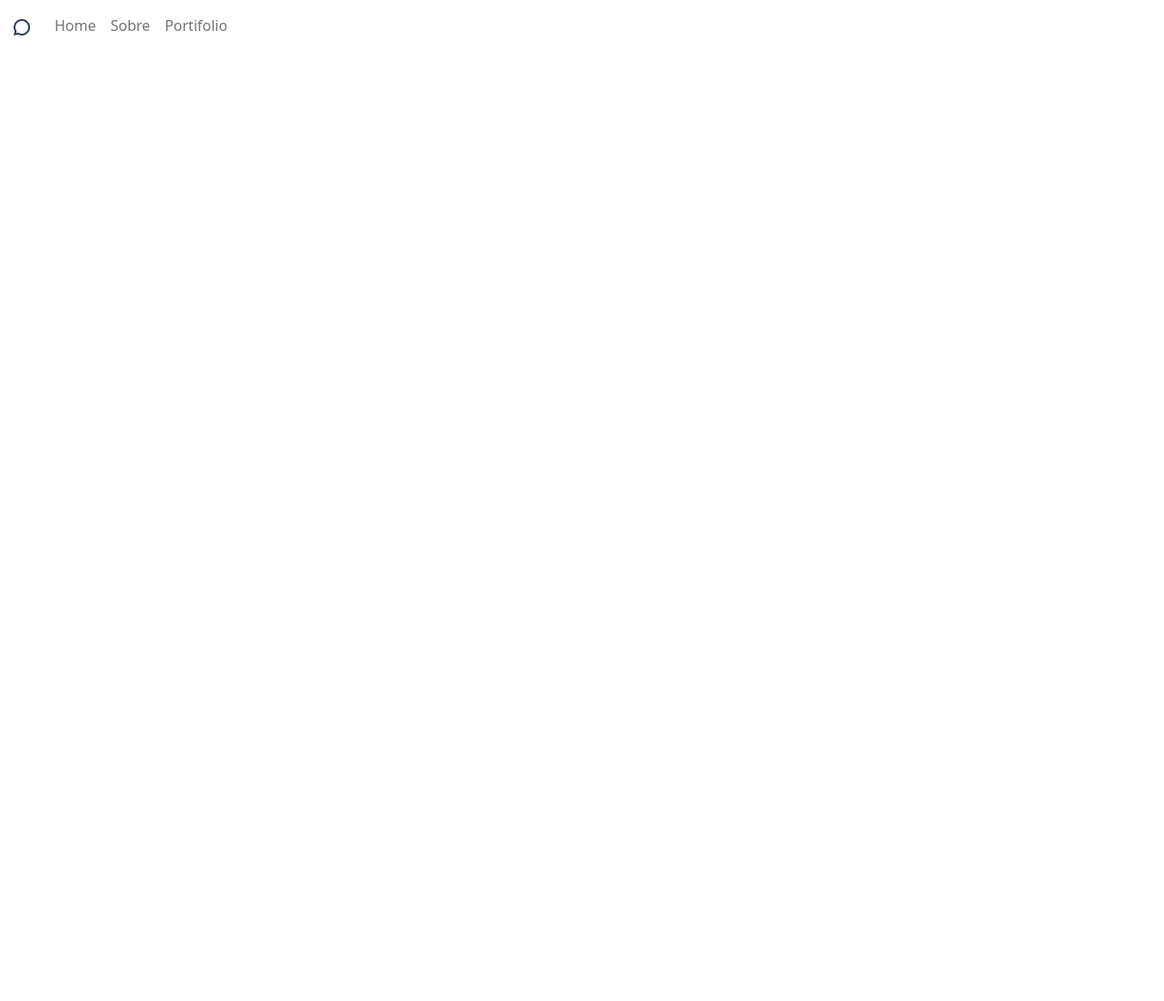
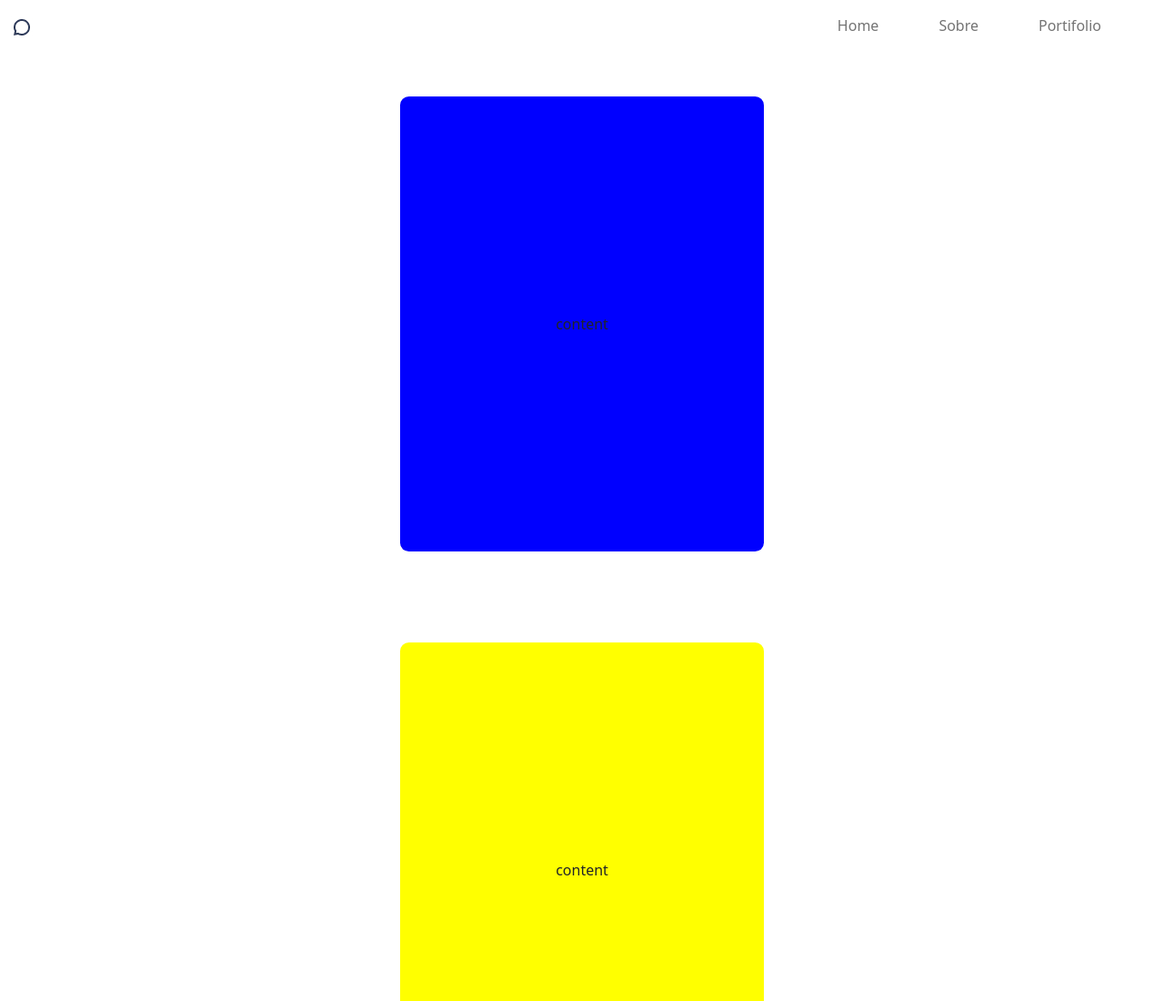
Before and after one commit to JoaoMario17/Curriculo_Online, a website: page public/pages/index.html in a window 1280 px wide. Shown: the top 1100 px of the page at 91% size. Before the commit the page ends 800 px from the top, so only its background shows below. Drawn offline with nearby package versions, Linux system fonts and the light colour scheme.

Commit message:
nav bar ajusting

```diff
--- a/public/css/config.css
+++ b/public/css/config.css
@@ -0,0 +1,6 @@
+.display-flex-container {
+    display: flex;
+    flex-direction: column;
+    align-items: center;
+    justify-content: center;
+}
--- a/public/css/custom.css
+++ b/public/css/custom.css
@@ -0,0 +1,58 @@
+.container-fluid #navbarNav {
+    justify-content:flex-end;
+    margin-right: 24px;
+}
+
+.container-fluid #navbarNav .navbar-nav li{
+    margin-right: 25px;
+    margin-left: 25px;
+}
+
+
+.box-template_blue {
+
+    display: flex;
+    align-items: center;
+    justify-content: center;
+
+    width: 400px;
+    height: 500px;
+
+    margin: 50px;
+
+    background-color: blue;
+
+    border-radius: 0.6rem;
+}
+
+.box-template_red {
+
+    display: flex;
+    align-items: center;
+    justify-content: center;
+
+    width: 400px;
+    height: 500px;
+
+    margin: 50px;
+
+    background-color: red;
+
+    border-radius: 0.6rem;
+}
+
+.box-template_yellow {
+
+    display: flex;
+    align-items: center;
+    justify-content: center;
+
+    width: 400px;
+    height: 500px;
+
+    margin: 50px;
+
+    background-color: yellow;
+
+    border-radius: 0.6rem;
+}
--- a/public/pages/index.html
+++ b/public/pages/index.html
@@ -20,9 +20,11 @@
                   <a class="navbar-brand" href="#">
                       <img src="../assets/message_circle.jpg" alt="testing_logo" class="img-fluid">
                   </a>
+
                   <button class="navbar-toggler" type="button" data-bs-toggle="collapse" data-bs-target="#navbarNav" aria-controls="navbarNav" aria-expanded="false" aria-label="Toggle navigation">
                     <span class="navbar-toggler-icon"></span>
                   </button>
+
                   <div class="collapse navbar-collapse" id="navbarNav">
                     <ul class="navbar-nav">
                       <li class="nav-item">
@@ -36,12 +38,30 @@
                       </li>
                     </ul>
                   </div>
+
                 </div>
               </nav>
         </div>
     </div>
     <!--HEADER-->
 
+    <div id="container">
+        <div class="display-flex-container">
+
+            <div class="box-template_blue">
+                content
+            </div>
+
+            <div class="box-template_yellow">
+                content
+            </div>
+
+            <div class="box-template_red">
+                content
+            </div>
+        </div>
+    </div>
+
     <script src="https://cdn.jsdelivr.net/npm/@popperjs/core@2.9.2/dist/umd/popper.min.js" integrity="sha384-IQsoLXl5PILFhosVNubq5LC7Qb9DXgDA9i+tQ8Zj3iwWAwPtgFTxbJ8NT4GN1R8p" crossorigin="anonymous"></script>
     <script src="https://cdn.jsdelivr.net/npm/bootstrap@5.0.1/dist/js/bootstrap.min.js" integrity="sha384-Atwg2Pkwv9vp0ygtn1JAojH0nYbwNJLPhwyoVbhoPwBhjQPR5VtM2+xf0Uwh9KtT" crossorigin="anonymous"></script>
 
```
